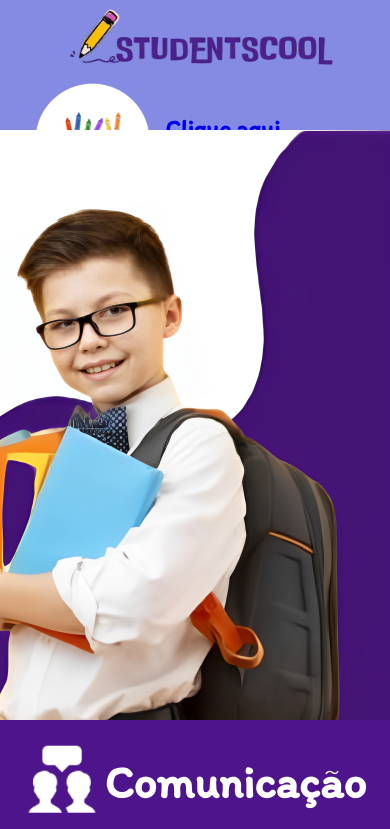
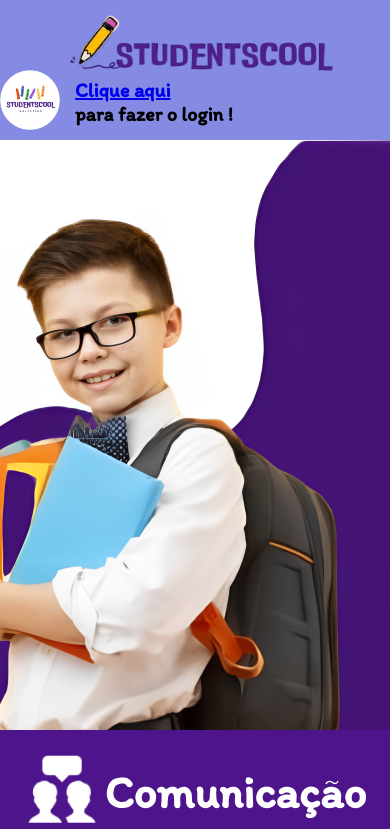
Before and after one commit to matheus-bicarato/StudentsCool, a React (Vite) app in the folder front/: page /landingPage in a window 390 px wide. Shown: the top 829 px of the page. Built offline with nearby package versions, Linux system fonts and the light colour scheme.

Commit message:
Header_simplificado responsivo

```diff
--- a/front/src/components/styles/Header_simplificado.css
+++ b/front/src/components/styles/Header_simplificado.css
@@ -37,11 +37,23 @@
 
     .Simple_Header{
         flex-direction: column;
+        height: 140px;
     }
 
     .Logo_lapis {
         width: 300px;
     }
 
+    .Logo_bola {
+        width: 60px;
+    }
 
+    .Title_Header {
+        font-size: 10px;
+    }
+
+    .left {
+        align-self: start;
+        margin-top: -30px;
+    }
 }
```
